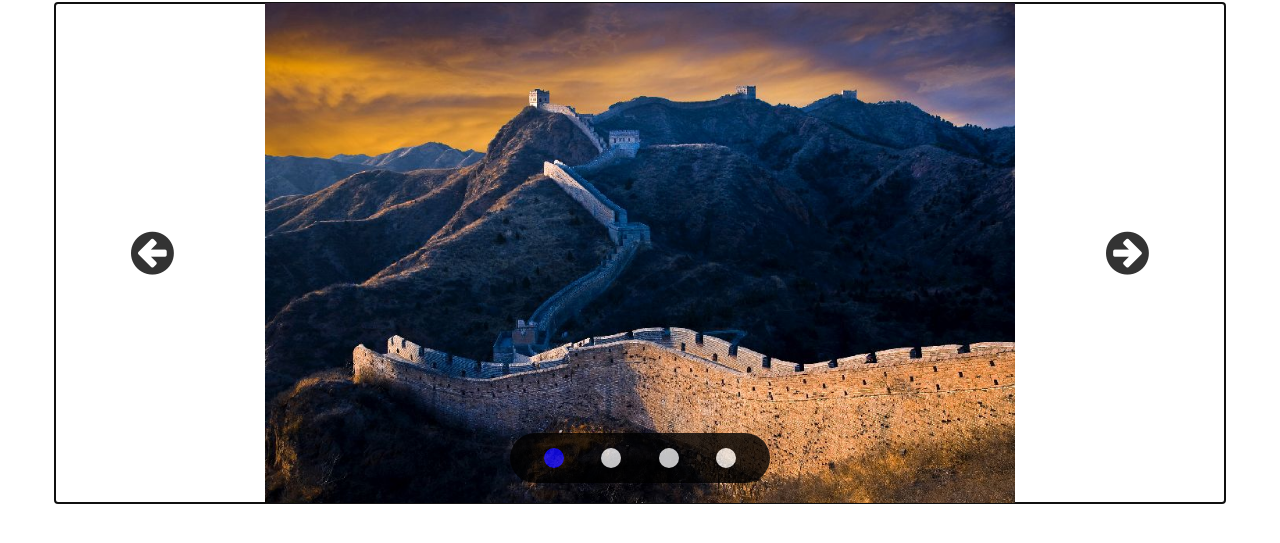
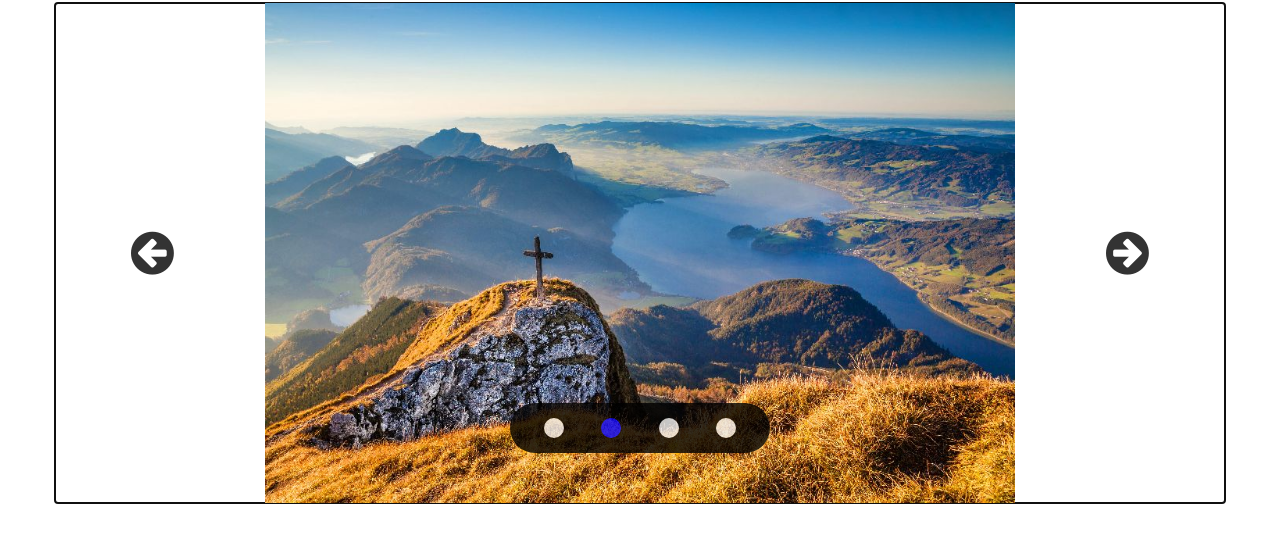
Before and after one commit to NoeFabris/vue-slider, a plain HTML site: page index.html in a window 1280 px wide. Shown: the part 67-610 px from the top of the page. Drawn offline with nearby package versions, Linux system fonts and the light colour scheme.

Commit message:
Fine Es Pt.2

```diff
--- a/index.html
+++ b/index.html
@@ -24,20 +24,22 @@
                 <section class="col-md-8 box">
                     <img :src="img[indice]">
                     <div class="col-md-4 col-md-offset-4 box-tondo">
-                        <!-- <button @click='dot0' class="dot">
-                            <div v-if="indice === 0" class="dot-blue"></div>
-                        </button> -->
-                        <button @click='dot0' v-if="indice === 0" class="dot dot-blue"></button>
+
+                        <button @click='dot0' v-if="indice === 0" class="dot dotblue"></button>
                         <button @click='dot0' v-else class="dot"></button>
 
-                        <button @click='dot1' v-if="indice === 1" class="dot dot-blue"></button>
+                        <button @click='dot1' v-if="indice === 1" class="dot dotblue"></button>
                         <button @click='dot1' v-else class="dot"></button>
 
-                        <button @click='dot2' v-if="indice === 2" class="dot dot-blue"></button>
+                        <button @click='dot2' v-if="indice === 2" class="dot dotblue"></button>
                         <button @click='dot2' v-else class="dot"></button>
 
-                        <button @click='dot3' v-if="indice === 3" class="dot dot-blue"></button>
+                        <button @click='dot3' v-if="indice === 3" class="dot dotblue"></button>
                         <button @click='dot3' v-else class="dot"></button>
+
+                        <!-- Soluzione di florian -->
+
+                        <!-- <button class="dot" :class='{dotblue: indice === index}' :data-index='index' v-for='(img, index) in img' @click='indice = index'></button> -->
                     </div>
                 </section>
                 <aside class="col-md-2 box">
--- a/script.js
+++ b/script.js
@@ -33,6 +33,10 @@ var app = new Vue(
         },
         mounted() {
             document.querySelector('.row').focus()
+
+            setInterval(() => {
+                this.slidedx()
+            }, 5000)
         }
     }
 )
--- a/style.css
+++ b/style.css
@@ -2,7 +2,6 @@
     display: flex;
     justify-content: center;
     align-items: center;
-    flex-direction: column;
     font-size: 5rem;
     height: 500px;
 }
@@ -14,7 +13,7 @@ section img{
 }
 .box-tondo{
     position: absolute;
-    bottom: 20px;
+    bottom: 50px;
     z-index: 0;
     transform: translateX(-50%);
     background-color: black;
@@ -27,12 +26,11 @@ section img{
     align-items: center;
 }
 .dot{
-    display: flex;
     border-radius: 50%;
     height: 20px;
     width: 20px;
     border: 0px;
 }
-.dot-blue{
+.dotblue{
     background-color: blue;
 }
```
